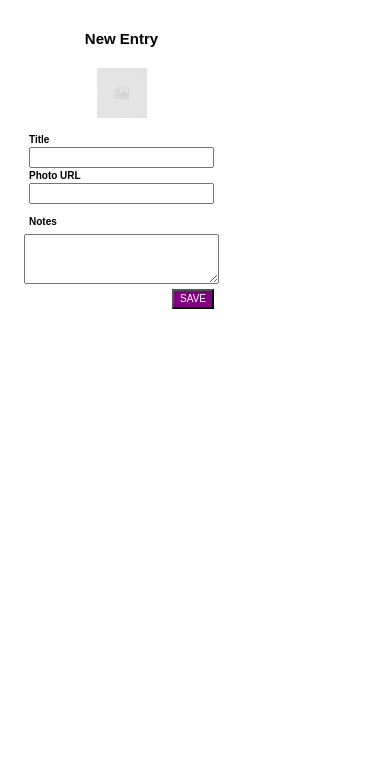
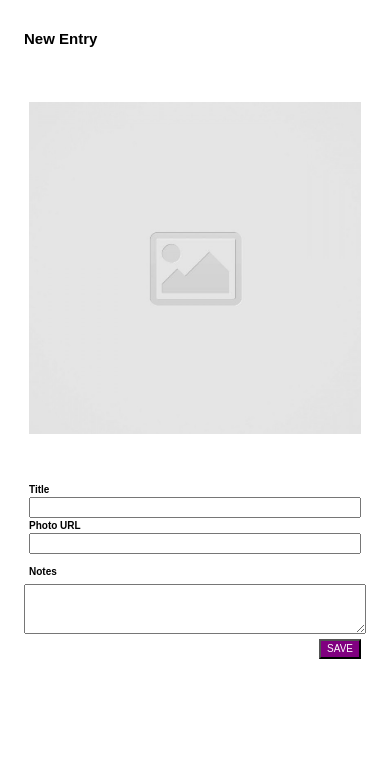
Before and after one commit to Mohamed-Elmessiry/code-journal, a website: page index.html in a window 390 px wide. Shown: the part 61-844 px from the top of the page. Drawn offline with Linux system fonts and the light colour scheme.

Commit message:
adjusted css

```diff
--- a/css/styles.css
+++ b/css/styles.css
@@ -74,7 +74,7 @@ button {
 
   img {
     width: 100%;
-    height: 50px;
+    max-height: 400px;
     object-fit: contain;
   }
 
@@ -96,7 +96,7 @@ button {
   }
 
   h2 {
-    text-align: center;
+    text-align: left;
   }
 
   .col-half {
@@ -109,7 +109,7 @@ button {
   }
 
   h3 {
-    text-align: center;
+    text-align: left;
   }
 
   .button {
@@ -117,4 +117,8 @@ button {
     width: 100%;
     padding: 5px;
   }
+
+  .img-container {
+    width: 100%;
+  }
 }
```
